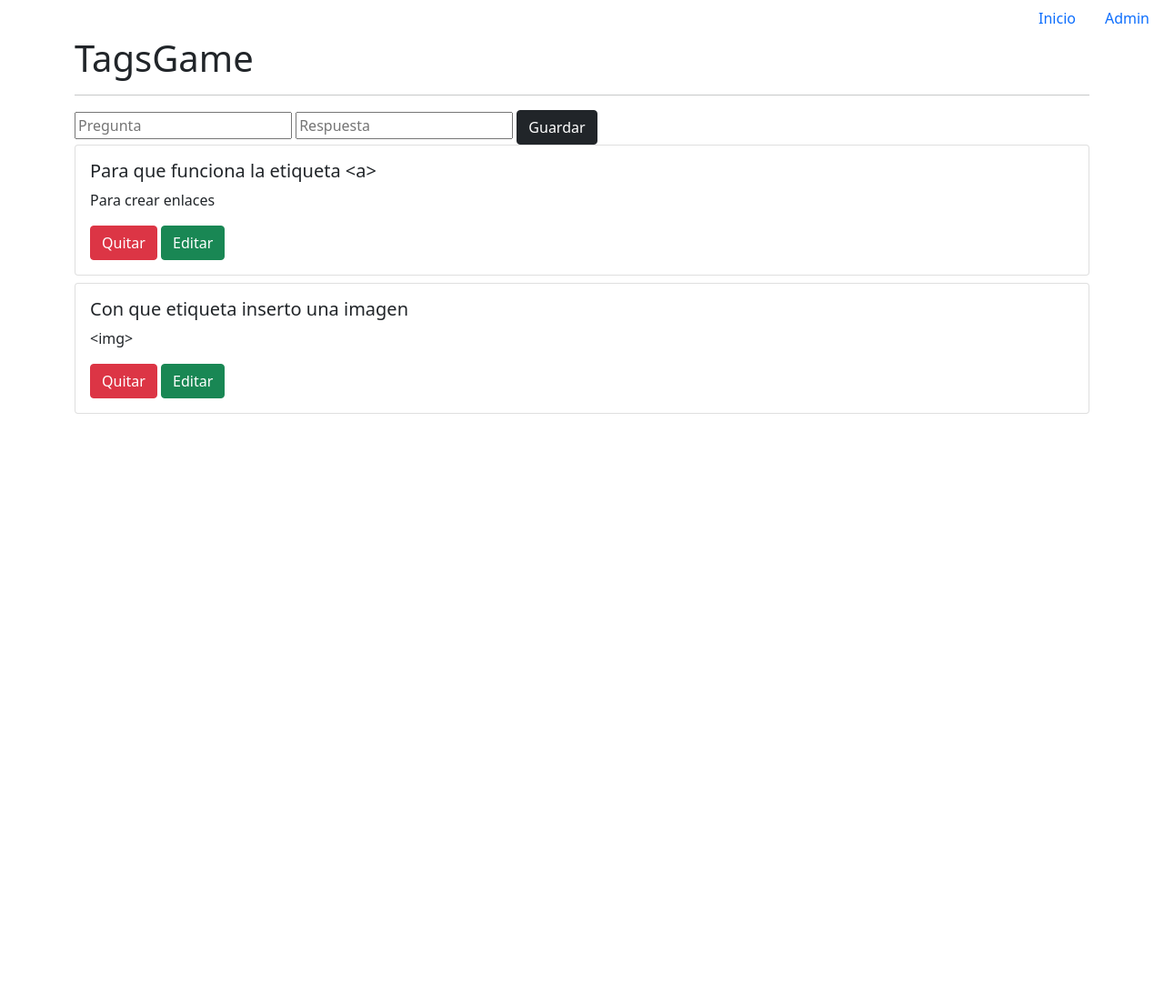
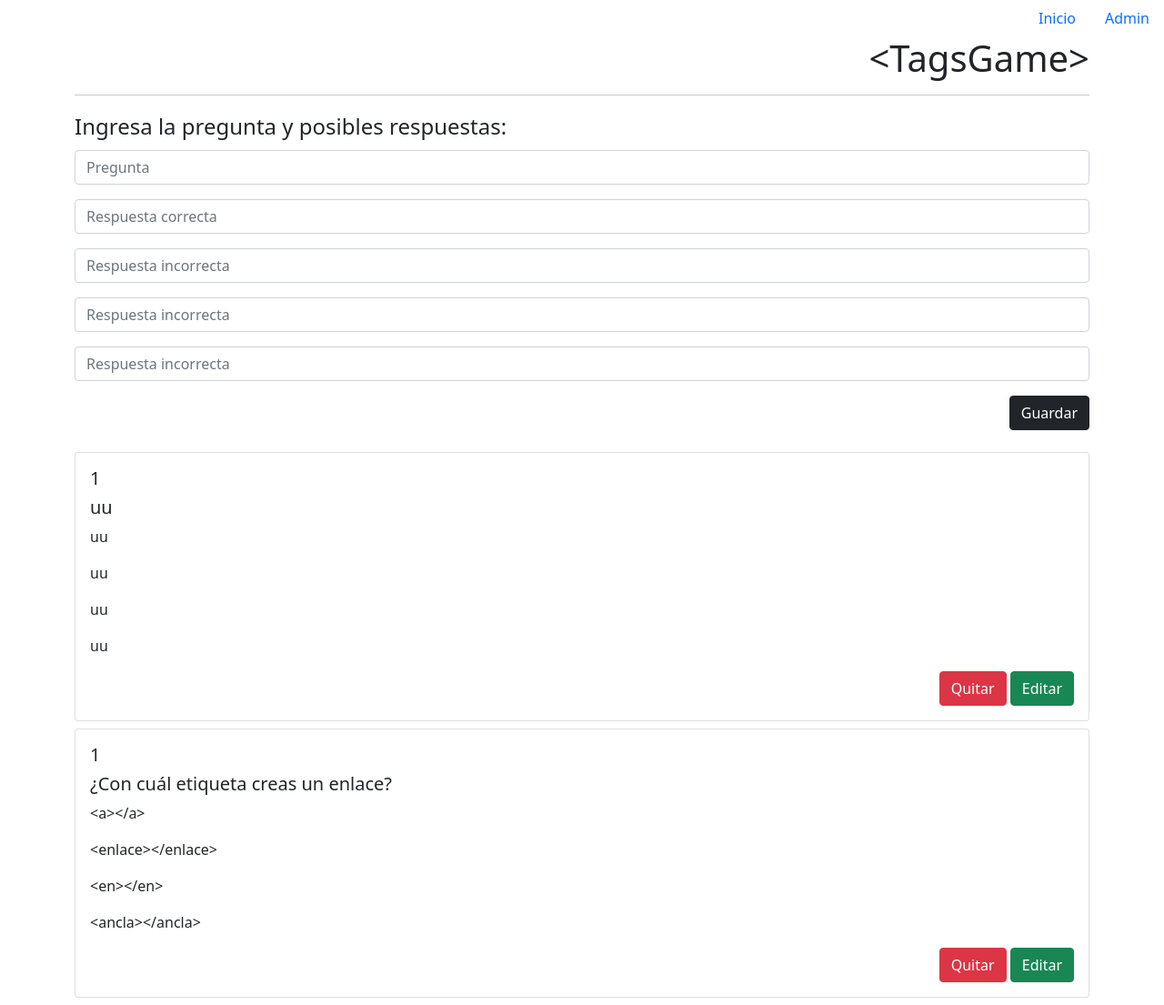
Before and after one commit to CodinGitHub/TagsGame, a PHP site: page /admin.php in a window 1280 px wide. Shown: the whole page at 91% size. Before the commit the page ends 455 px from the top, so only its background shows below. Run offline with PHP 8.4, Linux system fonts and the light colour scheme.

Commit message:
Pregunta con cuatro respuestas

```diff
--- a/admin.php
+++ b/admin.php
@@ -5,7 +5,7 @@
   <meta http-equiv="X-UA-Compatible" content="IE=edge">
   <meta name="viewport" content="width=device-width, initial-scale=1.0">
   <link href="https://cdn.jsdelivr.net/npm/bootstrap@5.1.3/dist/css/bootstrap.min.css" rel="stylesheet" integrity="sha384-1BmE4kWBq78iYhFldvKuhfTAU6auU8tT94WrHftjDbrCEXSU1oBoqyl2QvZ6jIW3" crossorigin="anonymous">
-  <title>Admin | TagsGame</title>
+  <title>Admin | &lt;TagsGame&gt; </title>
 </head>
 <body>
 
@@ -21,13 +21,39 @@
   </nav>
 
   <div class="container">
-    <h1>TagsGame</h1>
+    <header>
+      <h1 class="text-end">&lt;TagsGame&gt;</h1>
+    </header>
     <hr>
-    <form action="backend/actualizar.php" method="POST">
-      <input type="text" name="question" id="question" placeholder="Pregunta">
-      <input type="text" name="answer" id="answer" placeholder="Respuesta">
-      <input type="submit" value="Guardar" class="btn btn-dark" onclick="location.reload()">
+    <form  action="backend/actualizar.php" method="POST">
+
+      <fieldset>
+        <legend>Ingresa la pregunta y posibles respuestas:</legend>
+        <div class="mb-3">
+          <input class="form-control" type="text" name="question" id="question" placeholder="Pregunta">
+        </div>
+        <div class="mb-3">
+          <input class="form-control" type="text" name="rightAnswer" id="rightAnswer" placeholder="Respuesta correcta">
+        </div>
+        <div class="mb-3">
+          <input class="form-control" type="text" name="wrongAnswer1" id="wrongAnswer1" placeholder="Respuesta incorrecta">
+        </div>
+        <div class="mb-3">
+          <input class="form-control" type="text" name="wrongAnswer2" id="wrongAnswer2" placeholder="Respuesta incorrecta">
+        </div>
+        <div class="mb-3">
+          <input class="form-control" type="text" name="wrongAnswer3" id="wrongAnswer3" placeholder="Respuesta incorrecta">
+        </div>
+
+
+
+
+      </fieldset>
+      <div class="text-end">
+          <input type="submit" value="Guardar" class="btn btn-dark text-end" onclick="location.reload()">
+        </div>
     </form>
+    <br>
     <div class="row" id="items"></div>
   </div>
 
@@ -37,10 +63,19 @@
     <div class="col-12 mb-2">
       <div class="card">
         <div class="card-body">
-          <h5>question</h5>
-          <p>Anwser</p>
-          <button class="btn btn-danger">Quitar</button>
-          <button class="btn btn-success">Editar</button>
+
+          <h5 id="jsonId">1</h5>
+          <h5 id="question">Question</h5>
+          <p id="rightAnswer">rightAnwser</p>
+          <p id="wrongAnswer1">wrongAnwser1</p>
+          <p id="wrongAnswer2">wrongAnwser2</p>
+          <p id="wrongAnswer3">wrongAnwser3</p>
+
+          <div class="text-end">
+            <button class="btn btn-danger">Quitar</button>
+            <button class="btn btn-success">Editar</button>
+          </div>
+
         </div>
       </div>
     </div>
--- a/backend/data.json
+++ b/backend/data.json
@@ -1,10 +1 @@
-[
-  {
-    "question": "Para que funciona la etiqueta <a>",
-    "answer": "Para crear enlaces"
-  },
-  {
-    "question": "Con que etiqueta inserto una imagen",
-    "answer": "<img>"
-  }
-]
+[{"id":0,"question":"uu","rightAnswer":"uu","wrongAnswer1":"uu","wrongAnswer2":"uu","wrongAnswer3":"uu"},{"id":0,"question":"\u00bfCon cu\u00e1l etiqueta creas un enlace?","rightAnswer":"<a><\/a>","wrongAnswer1":"<enlace><\/enlace>","wrongAnswer2":"<en><\/en>","wrongAnswer3":"<ancla><\/ancla>"}]
--- a/backend/script.js
+++ b/backend/script.js
@@ -22,8 +22,12 @@ const fetchData = async () => {
 
 const pintarCards = data => {
   data.forEach(element => {
-    templateCard.querySelector('h5').textContent = element.question;
-    templateCard.querySelector('p').textContent = element.answer;
+
+    templateCard.getElementById('question').textContent = element.question;
+    templateCard.getElementById('rightAnswer').textContent = element.rightAnswer;
+    templateCard.getElementById('wrongAnswer1').textContent = element.wrongAnswer1;
+    templateCard.getElementById('wrongAnswer2').textContent = element.wrongAnswer2;
+    templateCard.getElementById('wrongAnswer3').textContent = element.wrongAnswer3;
 
     const clone = templateCard.cloneNode(true);
     fragment.appendChild(clone);
--- a/index.php
+++ b/index.php
@@ -5,7 +5,7 @@
   <meta http-equiv="X-UA-Compatible" content="IE=edge">
   <meta name="viewport" content="width=device-width, initial-scale=1.0">
   <link href="https://cdn.jsdelivr.net/npm/bootstrap@5.1.3/dist/css/bootstrap.min.css" rel="stylesheet" integrity="sha384-1BmE4kWBq78iYhFldvKuhfTAU6auU8tT94WrHftjDbrCEXSU1oBoqyl2QvZ6jIW3" crossorigin="anonymous">
-  <title>Inicio | TagsGame</title>
+  <title>Inicio | &lt;TagsGame&gt;</title>
 </head>
 <body>
 
@@ -21,7 +21,9 @@
   </nav>
 
   <div class="container">
-    <h1>TagsGame</h1>
+    <header>
+      <h1 class="text-end">&lt;TagsGame&gt;</h1>
+    </header>
     <hr>
   </div>
 </body>
```
Also changed, not shown: backend/actualizar.php (+13 -2 lines).
